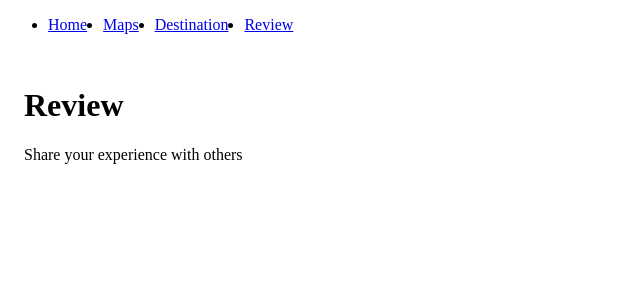
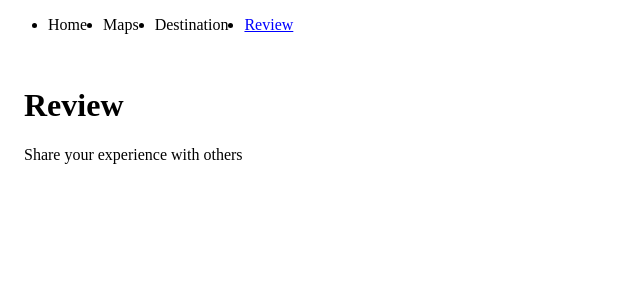
Before and after one commit to Arnabilah27/Heritage_Malang, a React (Vite) app: page /review in a window 1280 px wide. Shown: the top 300 px of the page, without its empty margins (0-640 px from the left). Built offline with nearby package versions, Linux system fonts and the light colour scheme.

Commit message:
feat: add sample active routes

```diff
--- a/src/components/Navbar.tsx
+++ b/src/components/Navbar.tsx
@@ -1,21 +1,34 @@
-import { Link } from "react-router-dom";
+import { NavLink } from "react-router-dom";
+
+interface Route {
+  name: string;
+  path: string;
+}
+
+const routes: Route[] = [
+  { name: "Home", path: "/" },
+  { name: "Maps", path: "/maps" },
+  { name: "Destination", path: "/destination" },
+  { name: "Review", path: "/review" },
+];
 
 export default function Navbar() {
   return (
     <nav>
       <ul style={{ display: "flex", gap: "1rem" }}>
-        <li>
-          <Link to="/">Home</Link>
-        </li>
-        <li>
-          <Link to="/maps">Maps</Link>
-        </li>
-        <li>
-          <Link to="/destination">Destination</Link>
-        </li>
-        <li>
-          <Link to="/review">Review</Link>
-        </li>
+        {routes.map((route) => (
+          <li key={route.path}>
+            <NavLink
+              to={route.path}
+              style={({ isActive }) => ({
+                textDecoration: isActive ? "underline" : "none",
+                color: isActive ? "blue" : "black",
+              })}
+            >
+              {route.name}
+            </NavLink>
+          </li>
+        ))}
       </ul>
     </nav>
   );
```
